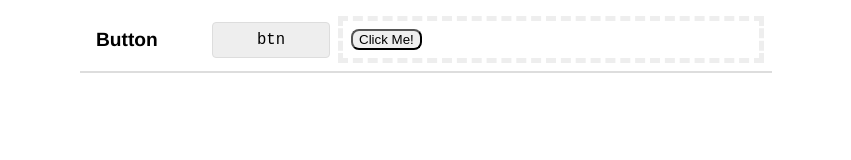
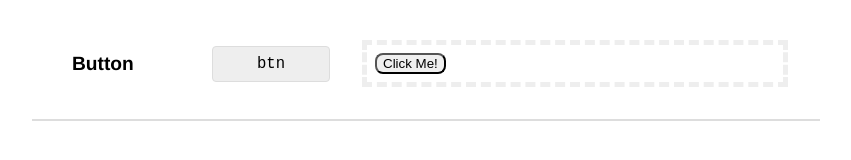
Before and after one commit to samuelfahrngruber/wii-sports-css, a website: page public/index.html in a window 1280 px wide. Shown: the whole page, without its empty margins (214-1065 px from the left). Drawn offline with Linux system fonts and the light colour scheme.

Commit message:
💻 watch mode server

```diff
--- a/package.json
+++ b/package.json
@@ -2,11 +2,11 @@
   "name": "wii-sports-css",
   "version": "0.0.1",
   "scripts": {
-    "start": "http-server -c-1 public",
+    "start": "browser-sync start --server --serveStatic \"public\"",
     "format": "prettier --write ."
   },
   "devDependencies": {
-    "http-server": "^14.1.1",
+    "browser-sync": "^2.27.12",
     "prettier": "^2.8.4"
   }
 }
--- a/public/page-styles.css
+++ b/public/page-styles.css
@@ -9,8 +9,8 @@
   display: flex;
   align-items: center;
 
-  padding: 8px;
-  gap: 8px;
+  padding: 32px;
+  gap: 32px;
 
   border-bottom: 2px solid #ddd;
 }
```
Also changed, not shown: 1 other file.
